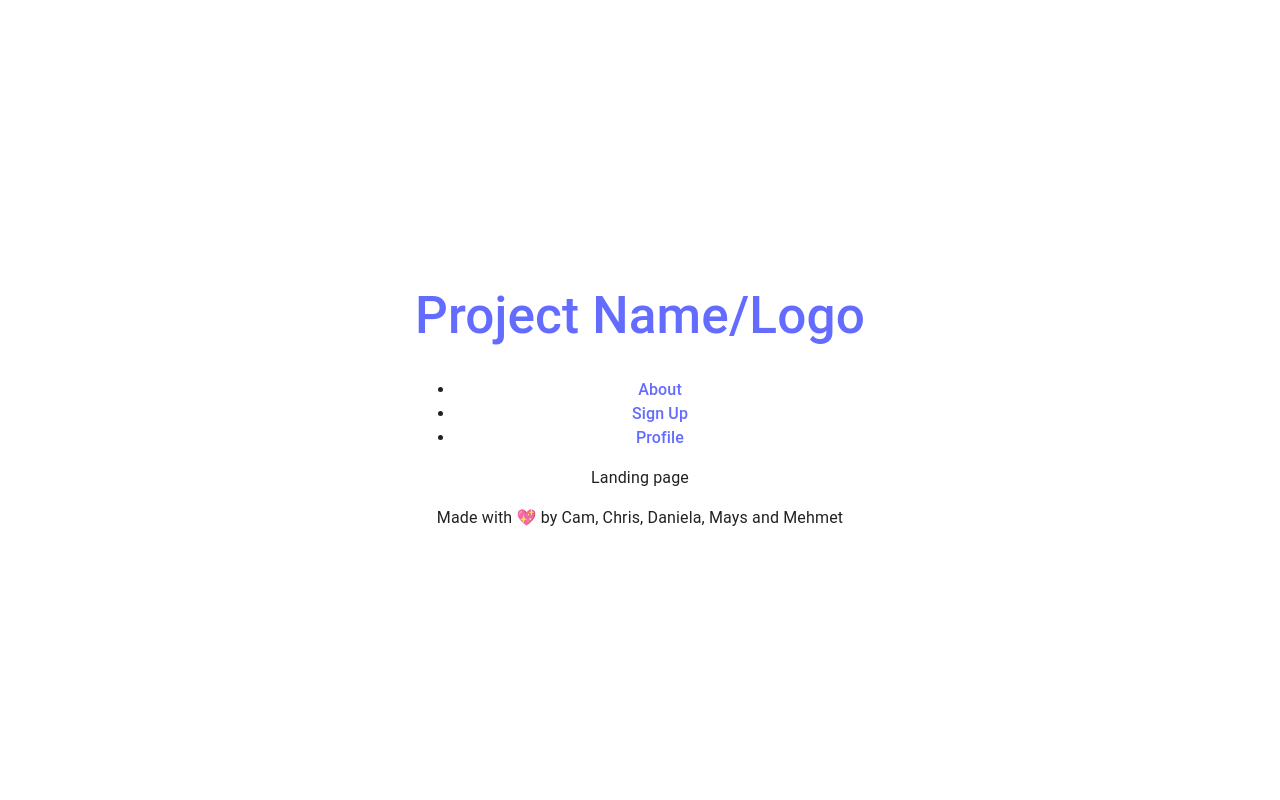
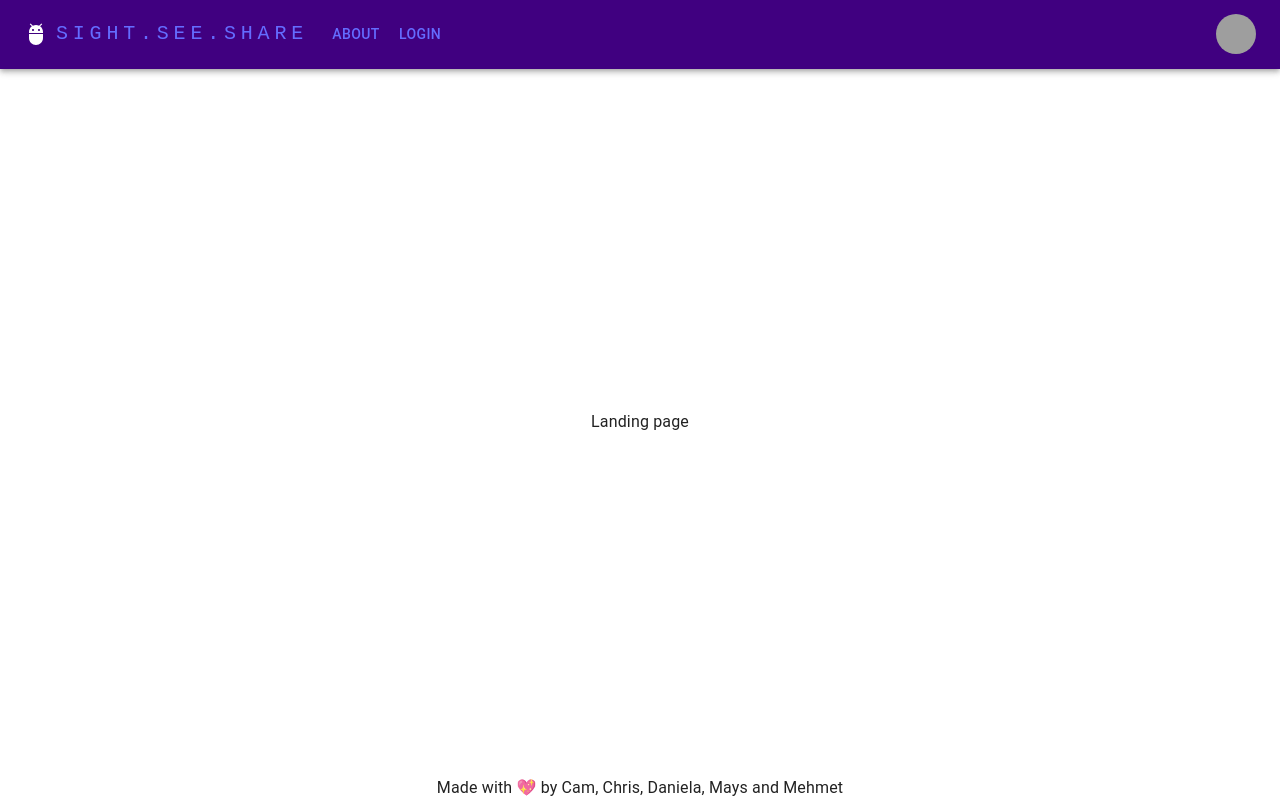
Before and after one commit to chingu-voyages/v45-tier3-team-47, a React (Vite) app in the folder frontend/: page / in a window 1280 px wide. Built offline with nearby package versions, Linux system fonts and the light colour scheme; grey boxes are pictures that could not be loaded.

Commit message:
Changed Nav, Footer and RootLayout to use MUI components. Updated styling

```diff
--- a/frontend/src/App.css
+++ b/frontend/src/App.css
@@ -1,7 +1,6 @@
 #root {
-	max-width: 1280px;
+	max-width: 1440px;
 	margin: 0 auto;
-	padding: 2rem;
 	text-align: center;
 }
 
--- a/frontend/src/App.tsx
+++ b/frontend/src/App.tsx
@@ -4,8 +4,9 @@
 import About from './Pages/About';
 import CssBaseline from '@mui/material/CssBaseline';
 import { ThemeProvider, createTheme } from '@mui/material/styles';
-import Login from './Pages/Login';
+import Login from './Pages/Login/Login';
 import Landing from './Pages/Landing';
+import Profile from './Pages/Profile';
 
 const theme = createTheme({
   palette: {
@@ -15,9 +16,7 @@
     },
     background: {
       default: '#ffffff',
-
     },
-
   },
 });
 
@@ -27,8 +26,9 @@
     createRoutesFromElements(
       <Route path="/" element={<RootLayout />}>
         <Route index element={<Landing />} />
-        <Route path="about" element={<About />} />
-        <Route path="login" element={<Login />} />
+        <Route path="About" element={<About />} />
+        <Route path="Login" element={<Login />} />
+        <Route path="Profile" element={<Profile />} />
       </Route>
     )
   )
--- a/frontend/src/Layout/Components/Footer.tsx
+++ b/frontend/src/Layout/Components/Footer.tsx
@@ -1,9 +1,11 @@
+import { Typography } from '@mui/material';
+import Box from '@mui/material/Box';
 
 const Footer = () => {
     return (
-        <footer>
-            <p>Made with 💖 by Cam, Chris, Daniela, Mays and Mehmet</p>
-        </footer>
+        <Box component='footer'>
+            <Typography>Made with 💖 by Cam, Chris, Daniela, Mays and Mehmet</Typography>
+        </Box>
     )
 }
 
--- a/frontend/src/Layout/Components/Nav.tsx
+++ b/frontend/src/Layout/Components/Nav.tsx
@@ -1,19 +1,168 @@
+import * as React from 'react';
 import { Link } from "react-router-dom"
+import AppBar from '@mui/material/AppBar';
+import Box from '@mui/material/Box';
+import Toolbar from '@mui/material/Toolbar';
+import IconButton from '@mui/material/IconButton';
+import Typography from '@mui/material/Typography';
+import Menu from '@mui/material/Menu';
+import MenuIcon from '@mui/icons-material/Menu';
+import Container from '@mui/material/Container';
+import Avatar from '@mui/material/Avatar';
+import Button from '@mui/material/Button';
+import Tooltip from '@mui/material/Tooltip';
+import MenuItem from '@mui/material/MenuItem';
+import AdbIcon from '@mui/icons-material/Adb';
 
-const Nav = () => {
+const pages = ['About', 'Login'];
+const settings = ['Profile', 'Logout'];
+
+
+function Nav() {
+    const [anchorElNav, setAnchorElNav] = React.useState<null | HTMLElement>(null);
+    const [anchorElUser, setAnchorElUser] = React.useState<null | HTMLElement>(null);
+
+    const handleOpenNavMenu = (event: React.MouseEvent<HTMLElement>) => {
+        setAnchorElNav(event.currentTarget);
+    };
+    const handleOpenUserMenu = (event: React.MouseEvent<HTMLElement>) => {
+        setAnchorElUser(event.currentTarget);
+    };
+
+    const handleCloseNavMenu = () => {
+        setAnchorElNav(null);
+    };
+
+    const handleCloseUserMenu = () => {
+        setAnchorElUser(null);
+    };
+
     return (
-        <nav>
-            <ul>
-                <li><Link to="about">About</Link></li>
-                <li>
-                    <Link to="/">Sign Up</Link>
-                </li>
-                <li>
-                    <Link to="/">Profile</Link>
-                </li>
-            </ul>
-        </nav>
-    )
+        <AppBar position="static">
+            <Container maxWidth="xl">
+                <Toolbar disableGutters>
+                    <AdbIcon sx={{ display: { xs: 'none', md: 'flex' }, mr: 1 }} />
+                    <Typography
+                        variant="h6"
+                        noWrap
+                        component="a"
+                        href="/"
+                        sx={{
+                            mr: 2,
+                            display: { xs: 'none', md: 'flex' },
+                            fontFamily: 'monospace',
+                            fontWeight: 700,
+                            letterSpacing: '.3rem',
+                            color: 'inherit',
+                            textDecoration: 'none',
+                        }}
+                    >
+                        <Link to="/">SIGHT.SEE.SHARE</Link>
+                    </Typography>
+
+                    <Box sx={{ flexGrow: 1, display: { xs: 'flex', md: 'none' } }}>
+                        <IconButton
+                            size="large"
+                            aria-label="account of current user"
+                            aria-controls="menu-appbar"
+                            aria-haspopup="true"
+                            onClick={handleOpenNavMenu}
+                            color="inherit"
+                        >
+                            <MenuIcon />
+                        </IconButton>
+                        <Menu
+                            id="menu-appbar"
+                            anchorEl={anchorElNav}
+                            anchorOrigin={{
+                                vertical: 'bottom',
+                                horizontal: 'left',
+                            }}
+                            keepMounted
+                            transformOrigin={{
+                                vertical: 'top',
+                                horizontal: 'left',
+                            }}
+                            open={Boolean(anchorElNav)}
+                            onClose={handleCloseNavMenu}
+                            sx={{
+                                display: { xs: 'block', md: 'none' },
+                            }}
+                        >
+                            {pages.map((page) => (
+                                <MenuItem key={page} onClick={handleCloseNavMenu}>
+                                    <Typography textAlign="center">
+                                        <Link to={page}>{page}</Link>
+                                    </Typography>
+                                </MenuItem>
+                            ))}
+                        </Menu>
+                    </Box>
+                    <AdbIcon sx={{ display: { xs: 'flex', md: 'none' }, mr: 1 }} />
+                    <Typography
+                        variant="h5"
+                        noWrap
+                        component="a"
+                        href="/"
+                        sx={{
+                            mr: 2,
+                            display: { xs: 'flex', md: 'none' },
+                            flexGrow: 1,
+                            fontFamily: 'monospace',
+                            fontWeight: 700,
+                            letterSpacing: '.3rem',
+                            color: 'inherit',
+                            textDecoration: 'none',
+                        }}
+                    >
+                        LOGO
+                    </Typography>
+                    <Box sx={{ flexGrow: 1, display: { xs: 'none', md: 'flex' } }}>
+                        {pages.map((page) => (
+                            <Button
+                                key={page}
+                                onClick={handleCloseNavMenu}
+                                sx={{ my: 2, color: 'white', display: 'block' }}
+                            >
+                                <Link to={page}>{page}</Link>
+                            </Button>
+                        ))}
+                    </Box>
+
+                    <Box sx={{ flexGrow: 0 }}>
+                        <Tooltip title="Open settings">
+                            <IconButton onClick={handleOpenUserMenu} sx={{ p: 0 }}>
+                                <Avatar alt="Remy Sharp" src="/static/images/avatar/2.jpg" />
+                            </IconButton>
+                        </Tooltip>
+                        <Menu
+                            sx={{ mt: '45px' }}
+                            id="menu-appbar"
+                            anchorEl={anchorElUser}
+                            anchorOrigin={{
+                                vertical: 'top',
+                                horizontal: 'right',
+                            }}
+                            keepMounted
+                            transformOrigin={{
+                                vertical: 'top',
+                                horizontal: 'right',
+                            }}
+                            open={Boolean(anchorElUser)}
+                            onClose={handleCloseUserMenu}
+                        >
+                            {settings.map((setting) => (
+                                <MenuItem key={setting} onClick={handleCloseUserMenu}>
+                                    <Typography textAlign="center">
+                                        <Link to={setting}>{setting}</Link>
+                                    </Typography>
+                                </MenuItem>
+                            ))}
+                        </Menu>
+                    </Box>
+                </Toolbar>
+            </Container>
+        </AppBar>
+    );
 }
-
-export default Nav
+export default Nav;
--- a/frontend/src/Layout/RootLayout.tsx
+++ b/frontend/src/Layout/RootLayout.tsx
@@ -1,20 +1,18 @@
-import { Link, Outlet } from 'react-router-dom';
+import { Outlet } from 'react-router-dom';
 import Nav from './Components/Nav';
 import Footer from './Components/Footer';
+import Box from '@mui/material/Box';
 
 const RootLayout = () => {
 
     return (
-        <div>
-            <header>
-                <h1><Link to={'/'}>Project Name/Logo</Link></h1>
-                <Nav />
-            </header>
-            <main>
+        <Box sx={{ display: 'flex', flexDirection: 'column', justifyContent: 'space-between', minHeight: '100vh', minWidth: '320px' }}>
+            <Nav />
+            <Box component='main'>
                 <Outlet />
-            </main>
+            </Box>
             <Footer />
-        </div>
+        </Box >
     )
 }
 
--- a/frontend/src/index.css
+++ b/frontend/src/index.css
@@ -21,14 +21,6 @@
 }
 a:hover {
 	color: #535bf2;
-}
-
-body {
-	margin: 0;
-	display: flex;
-	place-items: center;
-	min-width: 320px;
-	min-height: 100vh;
 }
 
 h1 {
```
